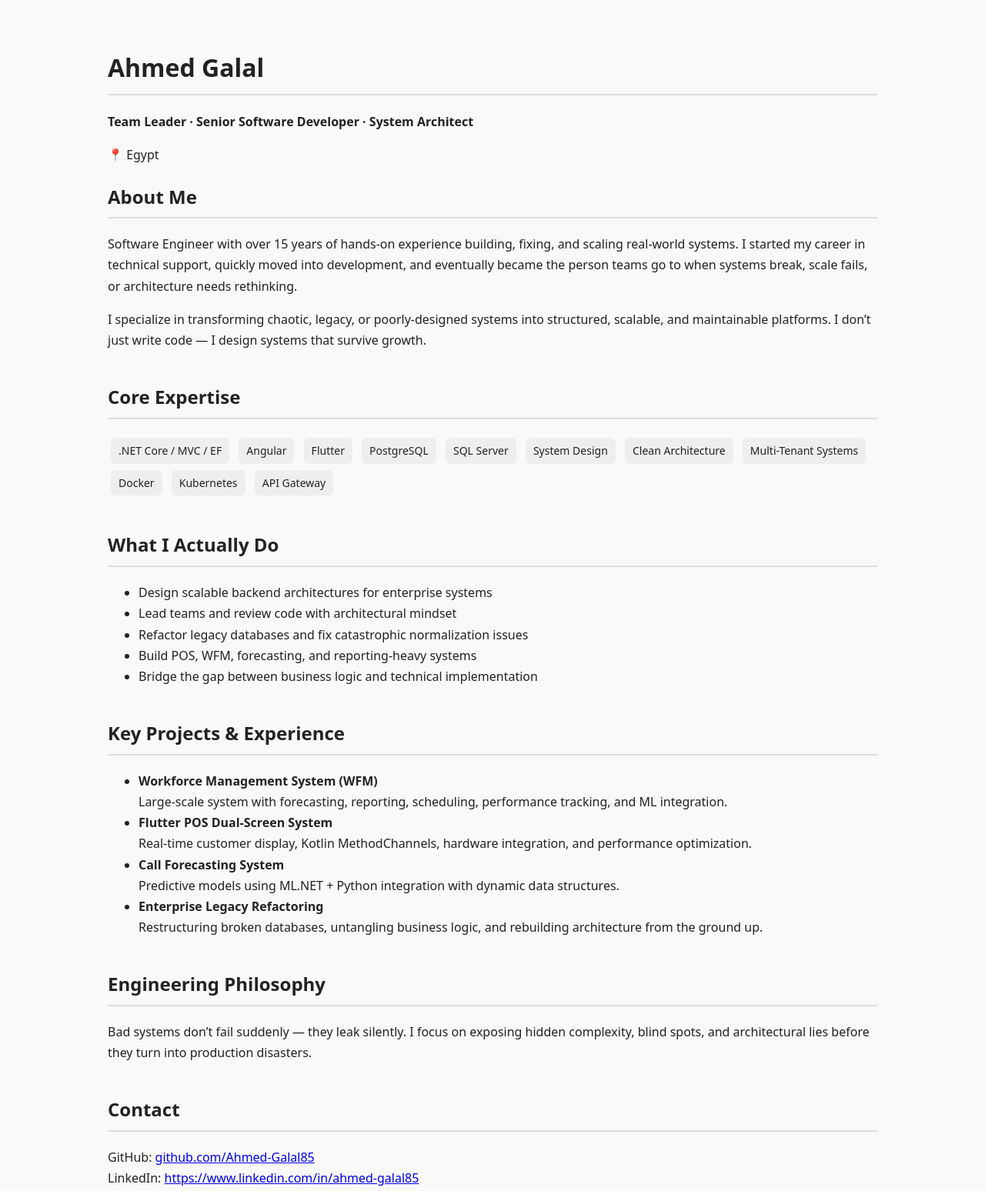
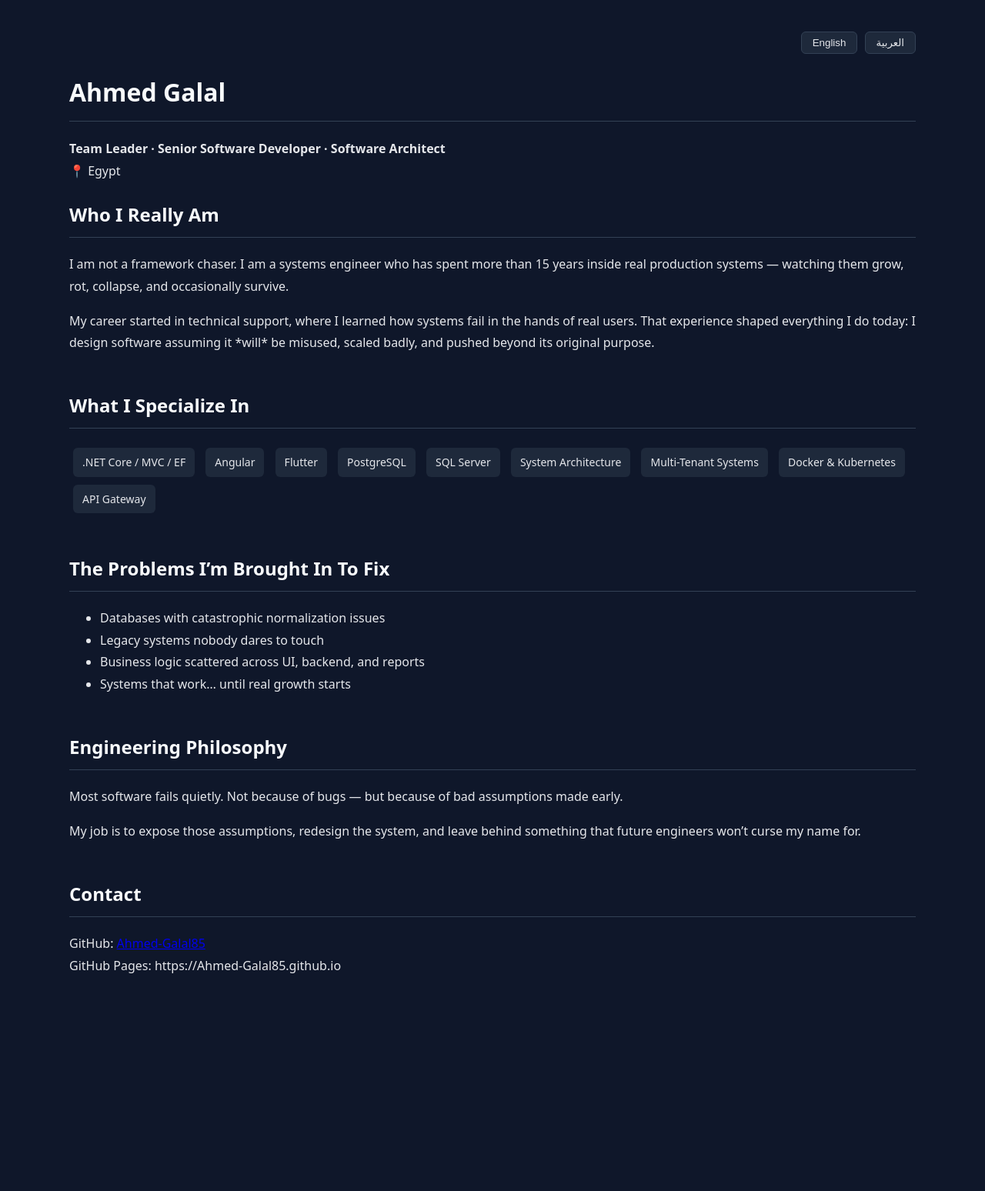
Before and after one commit to Ahmed-Galal85/Ahmed-Galal85.github.io, a plain HTML site: page index.html in a window 1280 px wide. Shown: the whole page at 77% size. After the commit the page ends 1354 px from the top, so only its background shows below. Drawn offline with Linux system fonts and the light colour scheme.

Commit message:
support arabic / english

```diff
--- a/index.html
+++ b/index.html
@@ -2,124 +2,199 @@
 <html lang="en">
 <head>
 <meta charset="UTF-8">
-    <title>Ahmed Galal | Team Leader & Software Architect</title>
-    <meta name="description" content="Ahmed Galal - Team Leader, Senior Software Developer, System Architect">
+<title>Ahmed Galal | Software Architect</title>
+<meta name="viewport" content="width=device-width, initial-scale=1.0">
+
 <style>
     body {
         font-family: system-ui, Arial;
-            background: #f9f9f9;
-            color: #222;
-            max-width: 1000px;
+        background: #0f172a;
+        color: #e5e7eb;
+        max-width: 1100px;
         margin: auto;
         padding: 40px;
-            line-height: 1.7;
+        line-height: 1.8;
     }
     h1, h2 {
-            border-bottom: 2px solid #ddd;
-            padding-bottom: 6px;
+        border-bottom: 1px solid #334155;
+        padding-bottom: 8px;
+        color: #f8fafc;
+    }
+    .lang-switch {
+        text-align: right;
+        margin-bottom: 20px;
+    }
+    button {
+        background: #1e293b;
+        color: #e5e7eb;
+        border: 1px solid #334155;
+        padding: 6px 14px;
+        cursor: pointer;
+        border-radius: 6px;
+        margin-left: 5px;
     }
     .tag {
         display: inline-block;
-            background: #eee;
-            padding: 5px 10px;
-            margin: 4px;
+        background: #1e293b;
+        padding: 6px 12px;
+        margin: 5px;
         border-radius: 6px;
         font-size: 14px;
     }
     .section {
-            margin-bottom: 40px;
+        margin-bottom: 45px;
+    }
+    .ar {
+        direction: rtl;
+        text-align: right;
+        display: none;
     }
 </style>
+
+<script>
+function switchLang(lang) {
+    document.querySelector('.en').style.display = lang === 'en' ? 'block' : 'none';
+    document.querySelector('.ar').style.display = lang === 'ar' ? 'block' : 'none';
+}
+</script>
 </head>
+
 <body>
 
+<div class="lang-switch">
+    <button onclick="switchLang('en')">English</button>
+    <button onclick="switchLang('ar')">العربية</button>
+</div>
+
+<!-- ================= ENGLISH ================= -->
+<div class="en">
+
 <h1>Ahmed Galal</h1>
-<p><strong>Team Leader · Senior Software Developer · System Architect</strong></p>
-<p>📍 Egypt</p>
+<p><strong>Team Leader · Senior Software Developer · Software Architect</strong><br>📍 Egypt</p>
 
 <div class="section">
-<h2>About Me</h2>
+<h2>Who I Really Am</h2>
 <p>
-Software Engineer with over 15 years of hands-on experience building, fixing,
-and scaling real-world systems. I started my career in technical support,
-quickly moved into development, and eventually became the person teams go to
-when systems break, scale fails, or architecture needs rethinking.
+I am not a framework chaser.
+I am a systems engineer who has spent more than 15 years inside real production systems —
+watching them grow, rot, collapse, and occasionally survive.
 </p>
-
 <p>
-I specialize in transforming chaotic, legacy, or poorly-designed systems into
-structured, scalable, and maintainable platforms. I don’t just write code —
-I design systems that survive growth.
+My career started in technical support, where I learned how systems fail in the hands of real users.
+That experience shaped everything I do today: I design software assuming it *will* be misused,
+scaled badly, and pushed beyond its original purpose.
 </p>
 </div>
 
 <div class="section">
-<h2>Core Expertise</h2>
+<h2>What I Specialize In</h2>
 <span class="tag">.NET Core / MVC / EF</span>
 <span class="tag">Angular</span>
 <span class="tag">Flutter</span>
 <span class="tag">PostgreSQL</span>
 <span class="tag">SQL Server</span>
-<span class="tag">System Design</span>
-<span class="tag">Clean Architecture</span>
+<span class="tag">System Architecture</span>
 <span class="tag">Multi-Tenant Systems</span>
-<span class="tag">Docker</span>
-<span class="tag">Kubernetes</span>
+<span class="tag">Docker & Kubernetes</span>
 <span class="tag">API Gateway</span>
 </div>
 
 <div class="section">
-<h2>What I Actually Do</h2>
+<h2>The Problems I’m Brought In To Fix</h2>
 <ul>
-    <li>Design scalable backend architectures for enterprise systems</li>
-    <li>Lead teams and review code with architectural mindset</li>
-    <li>Refactor legacy databases and fix catastrophic normalization issues</li>
-    <li>Build POS, WFM, forecasting, and reporting-heavy systems</li>
-    <li>Bridge the gap between business logic and technical implementation</li>
-</ul>
-</div>
-
-<div class="section">
-<h2>Key Projects & Experience</h2>
-<ul>
-    <li>
-        <strong>Workforce Management System (WFM)</strong><br>
-        Large-scale system with forecasting, reporting, scheduling,
-        performance tracking, and ML integration.
-    </li>
-    <li>
-        <strong>Flutter POS Dual-Screen System</strong><br>
-        Real-time customer display, Kotlin MethodChannels,
-        hardware integration, and performance optimization.
-    </li>
-    <li>
-        <strong>Call Forecasting System</strong><br>
-        Predictive models using ML.NET + Python integration
-        with dynamic data structures.
-    </li>
-    <li>
-        <strong>Enterprise Legacy Refactoring</strong><br>
-        Restructuring broken databases, untangling business logic,
-        and rebuilding architecture from the ground up.
-    </li>
+    <li>Databases with catastrophic normalization issues</li>
+    <li>Legacy systems nobody dares to touch</li>
+    <li>Business logic scattered across UI, backend, and reports</li>
+    <li>Systems that work… until real growth starts</li>
 </ul>
 </div>
 
 <div class="section">
 <h2>Engineering Philosophy</h2>
 <p>
-Bad systems don’t fail suddenly — they leak silently.
-I focus on exposing hidden complexity, blind spots,
-and architectural lies before they turn into production disasters.
+Most software fails quietly.
+Not because of bugs — but because of bad assumptions made early.
+</p>
+<p>
+My job is to expose those assumptions, redesign the system,
+and leave behind something that future engineers won’t curse my name for.
 </p>
 </div>
 
 <div class="section">
 <h2>Contact</h2>
 <p>
+GitHub: <a href="https://github.com/Ahmed-Galal85">Ahmed-Galal85</a><br>
+GitHub Pages: https://Ahmed-Galal85.github.io
+</p>
+</div>
+
+</div>
+
+<!-- ================= ARABIC ================= -->
+<div class="ar">
+
+<h1>أحمد جلال</h1>
+<p><strong>قائد فريق · مهندس برمجيات أول · معماري أنظمة</strong><br>📍 مصر</p>
+
+<div class="section">
+<h2>أنا مين بجد</h2>
+<p>
+أنا مش مطارد فريم ووركات.
+أنا مهندس أنظمة قضى أكتر من 15 سنة جوه أنظمة شغالة بجد —
+شفتها وهي بتكبر، وتتعفن، وتقع، وأحيانًا تنجو.
+</p>
+<p>
+بدايتي كانت في الدعم الفني، وهناك اتعلمت إزاي المستخدم الحقيقي
+يقدر يكسر أي نظام متصمم بنظريات حلوة بس.
+وده اللي شكّل تفكيري الهندسي بالكامل.
+</p>
+</div>
+
+<div class="section">
+<h2>مجالات خبرتي الأساسية</h2>
+<span class="tag">.NET Core</span>
+<span class="tag">Angular</span>
+<span class="tag">Flutter</span>
+<span class="tag">PostgreSQL</span>
+<span class="tag">SQL Server</span>
+<span class="tag">هندسة الأنظمة</span>
+<span class="tag">Multi-Tenant</span>
+<span class="tag">Docker & Kubernetes</span>
+</div>
+
+<div class="section">
+<h2>المشاكل اللي عادةً بتتجابلي</h2>
+<ul>
+    <li>داتا بيزات مدمّرة من كتر التكرار وسوء التصميم</li>
+    <li>أنظمة قديمة الكل خايف يقربلها</li>
+    <li>منطق شغل متبعثر بين الواجهة والتقارير والسيرفر</li>
+    <li>أنظمة بتشتغل… لحد ما المستخدمين يزيدوا</li>
+</ul>
+</div>
+
+<div class="section">
+<h2>فلسفتي الهندسية</h2>
+<p>
+معظم الأنظمة لا تفشل فجأة.
+هي بتموت ببطء… بسبب افتراضات غلط من البداية.
+</p>
+<p>
+دوري إني أطلع الافتراضات دي للنور،
+وأعيد بناء النظام بشكل يخليه يعيش أطول منّي.
+</p>
+</div>
+
+<div class="section">
+<h2>التواصل</h2>
+<p>
+GitHub: Ahmed-Galal85<br>
+GitHub Pages: Ahmed-Galal85.github.io
+</p>
 GitHub: <a href="https://github.com/Ahmed-Galal85">github.com/Ahmed-Galal85</a><br>
 LinkedIn: <a href="https://www.linkedin.com/in/ahmed-galal85/">https://www.linkedin.com/in/ahmed-galal85</a><br>
-</p>
+</div>
+
 </div>
 
 </body>
```
Lines whose indentation alone changed are shown as unchanged.
